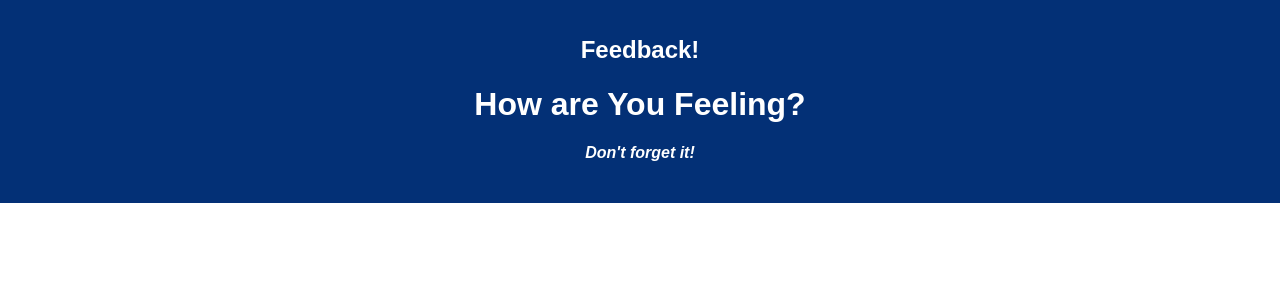
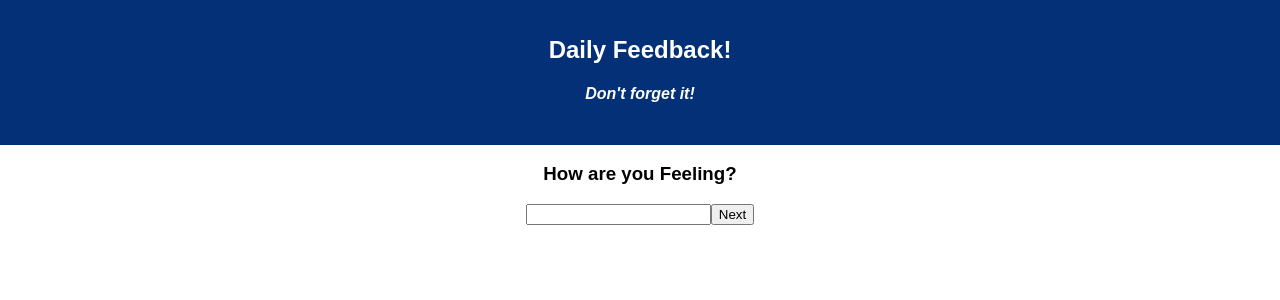
Before and after one commit to mckennalusk7/feedback-forms, a React (Create React App) app: page /#/ in a window 1280 px wide. Shown: the top 300 px of the page. Built offline with nearby package versions, Linux system fonts and the light colour scheme.

Commit message:
created input field on the feelingPage

```diff
--- a/src/components/App/App.js
+++ b/src/components/App/App.js
@@ -14,18 +14,20 @@ class App extends Component {
       <div className="App">
         <Router>
           <header className="App-header">
-            <h1 className="App-title">Feedback!</h1>
+            <h1 className="App-title"> Daily Feedback!</h1>
 
+            <h4>
+              <i>Don't forget it!</i>
+            </h4>
+          </header>
+          <div>
             <Route exact path="/" component={FeelingPage} />
             <Route exact path="/content" component={ContentPage} />
             <Route exact path="/supported" component={SupportedPage} />
             <Route exact path="/comments" component={CommentsPage} />
             <Route exact path="/review" component={ReviewFeedback} />
+          </div>
 
-            <h4>
-              <i>Don't forget it!</i>
-            </h4>
-          </header>
           <br />
         </Router>
       </div>
--- a/src/components/Pages/FeelingPage/FeelingPage.js
+++ b/src/components/Pages/FeelingPage/FeelingPage.js
@@ -1,13 +1,19 @@
 import React, { Component } from "react";
+import { connect } from "react-redux";
 
 class FeelingPage extends Component {
   render() {
     return (
       <div>
-        <h1> How are You Feeling?</h1>
+        <h3> How are you Feeling?</h3>
+
+        <form>
+          <input type="text"></input>
+          <button> Next </button>
+        </form>
       </div>
     );
   }
 }
 
-export default FeelingPage;
+export default connect()(FeelingPage);
--- a/src/index.js
+++ b/src/index.js
@@ -24,7 +24,15 @@ const commentReducer = (state = {}, action) => {
   return state;
 };
 
-const storeInstance = createStore(combineReducers({}), applyMiddleware(logger));
+const storeInstance = createStore(
+  combineReducers({
+    feelingReducer,
+    contentReducer,
+    supportedReducer,
+    commentReducer,
+  }),
+  applyMiddleware(logger)
+);
 
 ReactDOM.render(
   <Provider store={storeInstance}>
```
